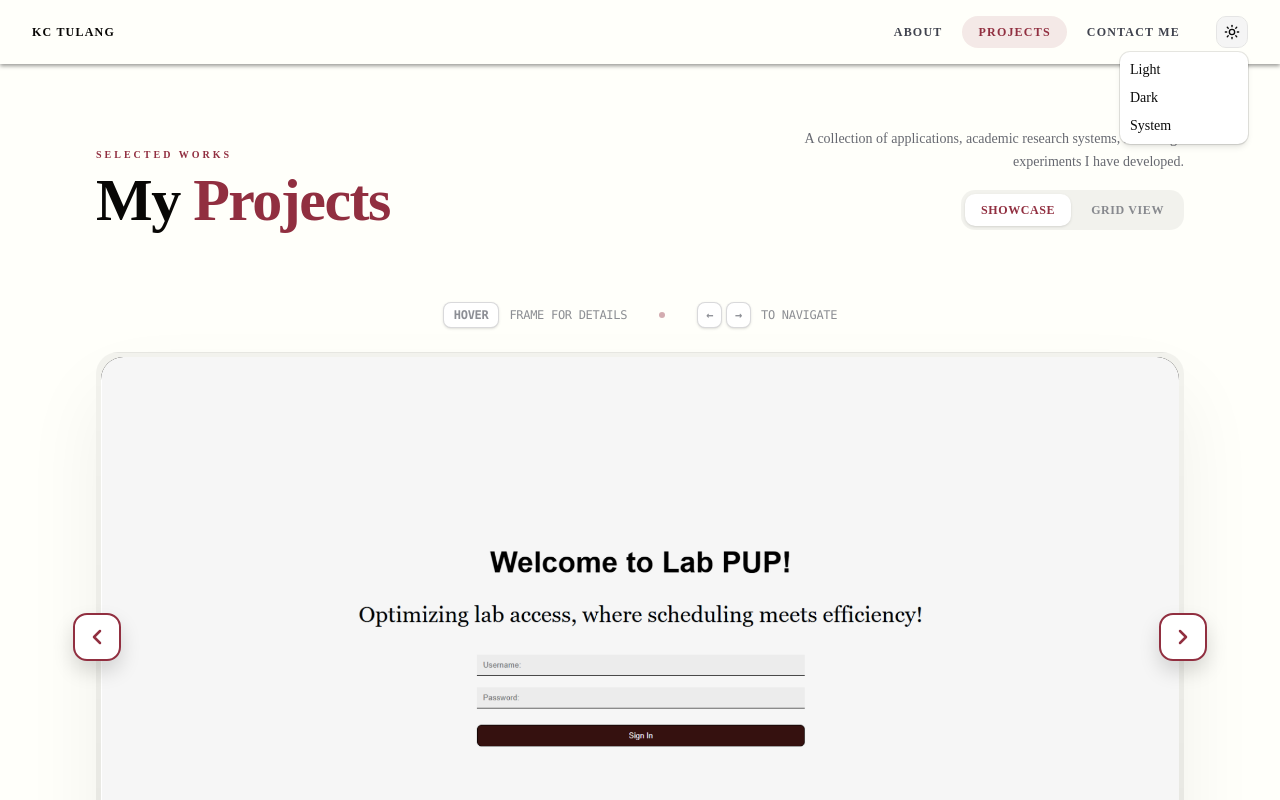
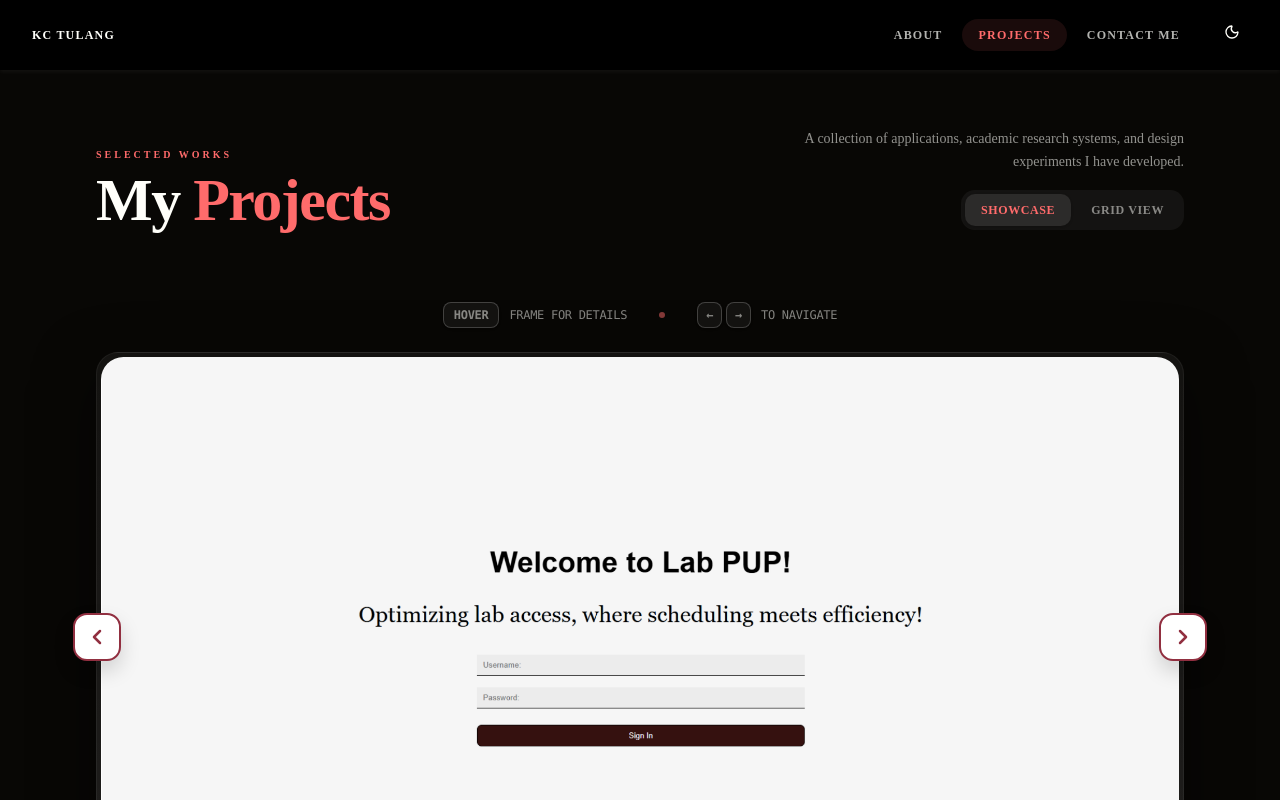
Before and after one commit to KCTulang/my-portfolio, a Next.js app: page /projects in a window 1280 px wide. Both pictures are taken after a click on the button "Toggle theme". Shown: the top 800 px of the page. Built offline with nearby package versions, Linux system fonts and the light colour scheme.

Commit message:
feat(theme): refine the button for a sleek look rather than a dropdown

```diff
--- a/app/mode-toggle.tsx
+++ b/app/mode-toggle.tsx
@@ -2,38 +2,46 @@
 
 import { Moon, Sun } from "lucide-react";
 import { useTheme } from "next-themes";
-
+import { useEffect, useState } from "react";
 import { Button } from "@/components/ui/button";
-import {
-	DropdownMenu,
-	DropdownMenuContent,
-	DropdownMenuItem,
-	DropdownMenuTrigger,
-} from "@/components/ui/dropdown-menu";
 
 export function ModeToggle() {
-	const { setTheme } = useTheme();
+	const { theme, setTheme, resolvedTheme } = useTheme();
+	const [mounted, setMounted] = useState(false);
+
+	useEffect(() => {
+		setMounted(true);
+	}, []);
+
+	if (!mounted) {
+		return (
+			<Button
+				variant="ghost"
+				size="icon"
+				className="rounded-full w-9 h-9"
+				disabled
+			/>
+		);
+	}
+
+	const currentTheme = theme === "system" ? resolvedTheme : theme;
+
+	const toggleTheme = () => {
+		setTheme(currentTheme === "dark" ? "light" : "dark");
+	};
 
 	return (
-		<DropdownMenu>
-			<DropdownMenuTrigger asChild className="z-100">
-				<Button variant="outline" size="icon">
-					<Sun className="h-[1.2rem] w-[1.2rem] scale-100 rotate-0 transition-all dark:scale-0 dark:-rotate-90" />
-					<Moon className="absolute h-[1.2rem] w-[1.2rem] scale-0 rotate-90 transition-all dark:scale-100 dark:rotate-0" />
-					<span className="sr-only">Toggle theme</span>
-				</Button>
-			</DropdownMenuTrigger>
-			<DropdownMenuContent align="end" className="z-100">
-				<DropdownMenuItem onClick={() => setTheme("light")}>
-					Light
-				</DropdownMenuItem>
-				<DropdownMenuItem onClick={() => setTheme("dark")}>
-					Dark
-				</DropdownMenuItem>
-				<DropdownMenuItem onClick={() => setTheme("system")}>
-					System
-				</DropdownMenuItem>
-			</DropdownMenuContent>
-		</DropdownMenu>
+		<Button
+			variant="ghost"
+			size="icon"
+			onClick={toggleTheme}
+			className="relative rounded-full overflow-hidden transition-all duration-300 hover:bg-crimson/10 group cursor-pointer border border-transparent hover:border-crimson/20"
+		>
+			<Sun className="absolute h-5 w-5 text-amber-600 transition-all duration-500 ease-[cubic-bezier(0.34,1.56,0.64,1)] scale-100 rotate-0 opacity-100 dark:scale-0 dark:rotate-90 dark:opacity-0" />
+
+			<Moon className="absolute h-5 w-5 text-ivory transition-all duration-500 ease-[cubic-bezier(0.34,1.56,0.64,1)] scale-0 -rotate-90 opacity-0 dark:scale-100 dark:rotate-0 dark:opacity-100 group-hover:text-crimson" />
+
+			<span className="sr-only">Toggle theme</span>
+		</Button>
 	);
 }
```
